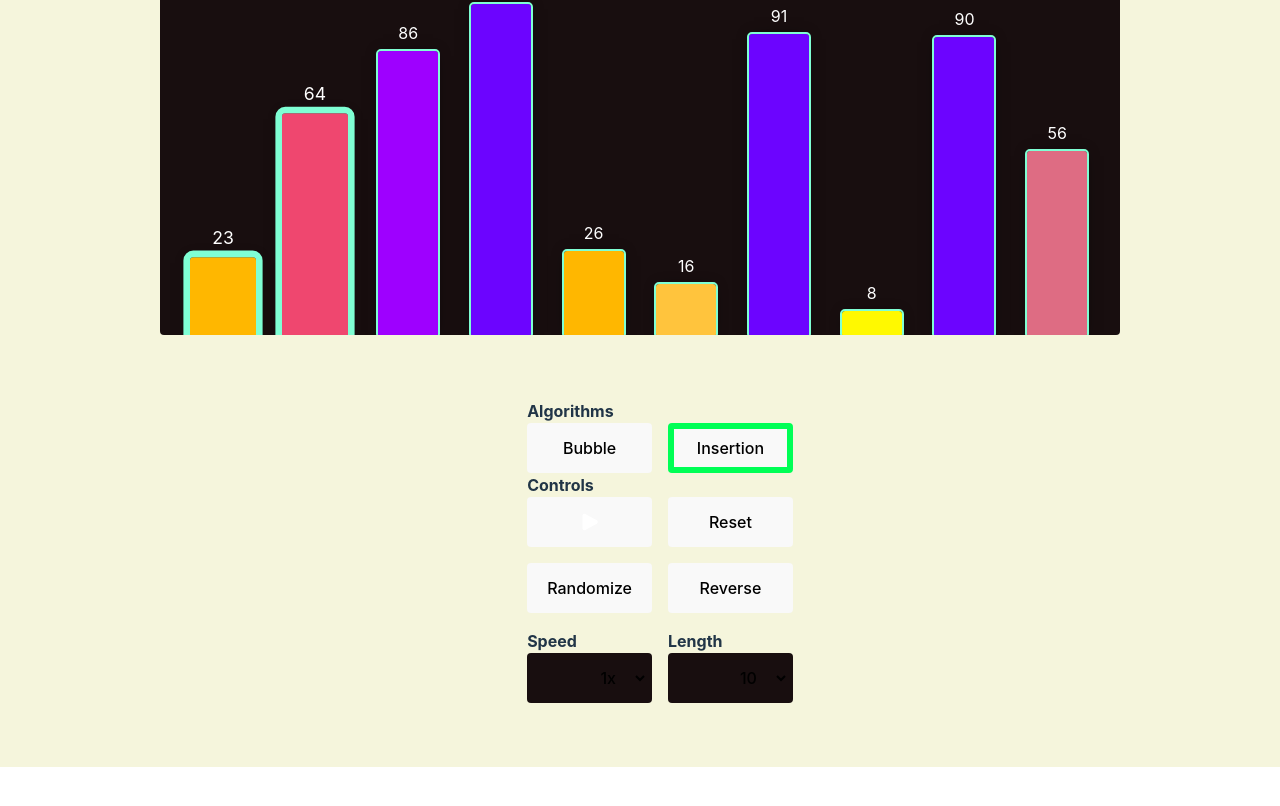
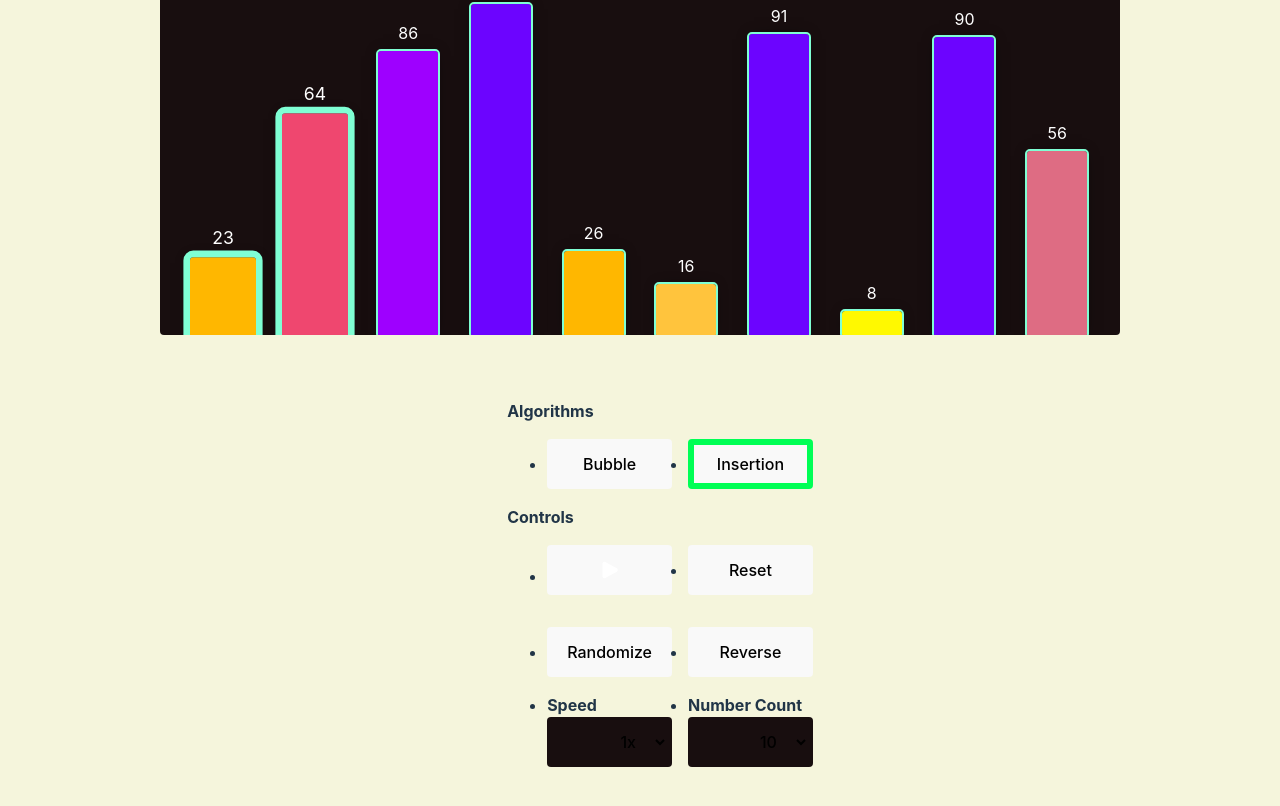
Before and after one commit to Tailsxz/sort-visualizer, a React (Vite) app: page / in a window 1280 px wide. Shown: the part 336-1142 px from the top of the page. Before the commit the page ends 1103 px from the top, so only its background shows below. Built offline with nearby package versions, Linux system fonts and the light colour scheme.

Commit message:
refactor(menu): restructured markup, using nested uls now instead of divs

```diff
--- a/src/App.jsx
+++ b/src/App.jsx
@@ -327,7 +327,8 @@ function App() {
       </div>
       <menu className="controlsContainer">
         <label htmlFor="algorithms">Algorithms</label>
-        <div id="algorithms" className="subMenu">
+        <li id="algorithms">
+          <ul className="subMenu">
             <li>
               <button
                 className={`menuItem ${algorithm == "bubble" ? "active" : ""}`}
@@ -335,6 +336,7 @@ function App() {
                   resetGridState();
                   setAlgorithm("bubble");
                 }}
+                aria-label="Change to the bubble sorting algorithm"
                 disabled={isPlaying}
               >
                 Bubble
@@ -347,15 +349,17 @@ function App() {
                   resetGridState();
                   setAlgorithm("insertion");
                 }}
+                aria-label="Change to the insertion sorting algorithm"
                 disabled={isPlaying}
               >
                 Insertion
               </button>
             </li>
-        </div>
+          </ul>
+        </li>
         <label htmlFor="controls">Controls</label>
-        <div id="controls" className="controls" onKeyDown={handleNav}>
-          <div className="subMenu">
+        <li id="controls" className="controls" onKeyDown={handleNav}>
+          <ul className="subMenu">
             <li>
               <button
                 className="menuItem"
@@ -400,13 +404,16 @@ function App() {
                   setSortedNumbers(new Set());
                   resetGridState();
                 }}
+                aria-label="Reset to the initial state"
                 disabled={isPlaying}
               >
                 Reset
               </button>
             </li>
-          </div>
-          <div className="subMenu">
+          </ul>
+        </li>
+        <li>
+          <ul className="subMenu">
             <li>
               <button
                 className="menuItem"
@@ -419,6 +426,7 @@ function App() {
                   setNumbers(randomNumbers);
                   playButton.focus();
                 }}
+                aria-label="Generate a new set of random numbers"
                 disabled={isPlaying}
               >
                 Randomize
@@ -437,13 +445,16 @@ function App() {
 
                   playButton.focus();
                 }}
+                aria-label="Reverse the current set of numbers"
                 disabled={isPlaying}
               >
                 Reverse
               </button>
             </li>
-          </div>
-          <div className="subMenu">
+          </ul>
+        </li>
+        <li>
+          <ul className="subMenu">
             <li>
               <label htmlFor="speed">Speed</label>
               <select
@@ -464,7 +475,7 @@ function App() {
               </select>
             </li>
             <li>
-              <label htmlFor="length">Length</label>
+              <label htmlFor="length">Number Count</label>
               <select
                 className="menuItem"
                 name="length"
@@ -479,8 +490,8 @@ function App() {
                 <option value="150">150</option>
               </select>
             </li>
-          </div>
-        </div>
+          </ul>
+        </li>
       </menu>
     </main>
   );
```
Lines whose indentation alone changed are shown as unchanged.
